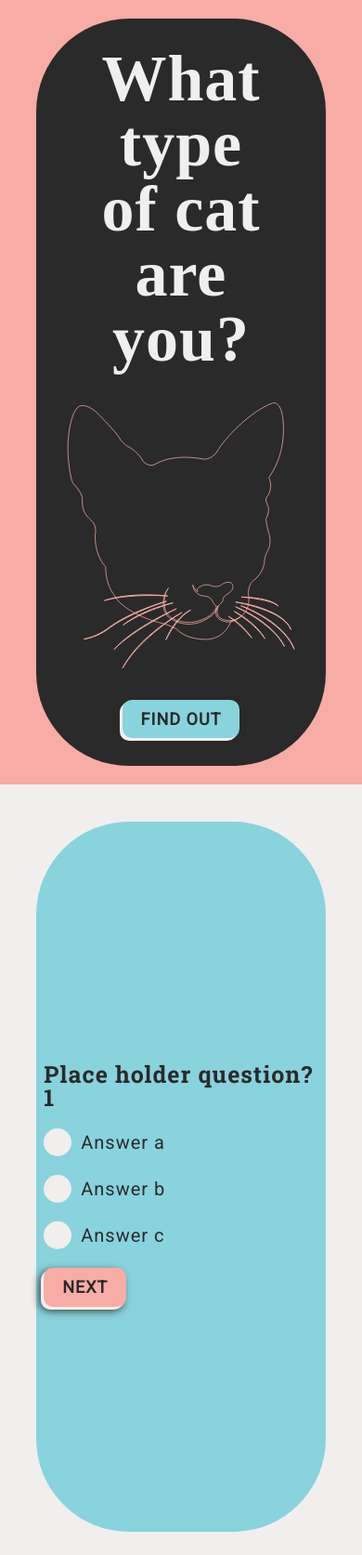
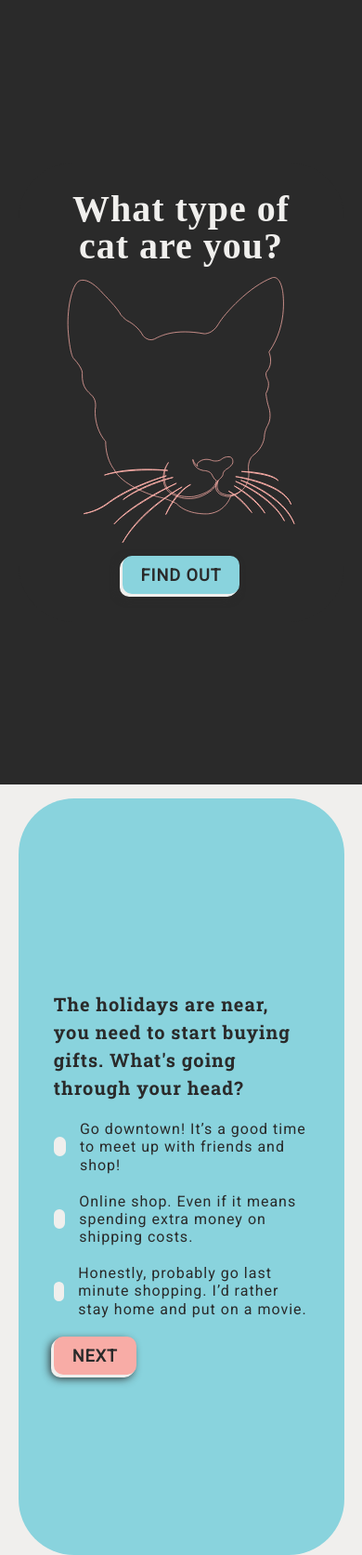
Before and after one commit to mattyrivera/matty_rivera_project3, a plain HTML site: page index.html in a window 390 px wide. Shown: the top 1673 px of the page at 93% size. Drawn offline with nearby package versions, Linux system fonts and the light colour scheme.

Commit message:
respnsive design updated

```diff
--- a/index.html
+++ b/index.html
@@ -175,18 +175,18 @@
                 <div class="question-section" id="first">
                     <div class="cat-question question-container1">
                         <fieldset class="fieldset-container">
-                            <h2 class="question-container">Place holder question? 1</h2>
+                            <h2 class="question-container">The holidays are near, you need to start buying gifts. What's going through your head?</h2>
                             <div class="answer-container">
                                 <input type="radio" class="cat-q1-a1" value="1" name="cat-q1-a" id="cat-q1-a1" required="required">
-                                <label for="cat-q1-a1" class="label-answer">Answer a</label>
+                                <label for="cat-q1-a1" class="label-answer">Go downtown! It’s a good time to meet up with friends and shop!</label>
                             </div>
                             <div class="answer-container">
                                 <input type="radio" class="cat-q1-a2" value="2" id="cat-q1-a2" name="cat-q1-a">
-                                <label for="cat-q1-a2" class="label-answer">Answer b</label>
+                                <label for="cat-q1-a2" class="label-answer">Online shop. Even if it means spending extra money on shipping costs.</label>
                             </div>
                             <div class="answer-container">
                                 <input type="radio" class="cat-q1-a3" value="3" id="cat-q1-a3" name="cat-q1-a">
-                                <label for="cat-q1-a3" class="label-answer">Answer c</label>
+                                <label for="cat-q1-a3" class="label-answer">Honestly, probably go last minute shopping. I’d rather stay home and put on a movie.</label>
                             </div>
                             <div class="button-next-container">
                                 <button class="button-next next-1" data-button="2">Next</button>
@@ -197,18 +197,18 @@
                 <div class="question-section" id="second">
                     <div class="cat-question question-container2">
                         <fieldset class="fieldset-container">
-                            <h2 class="question-container">Place holder question? 2</h2>
+                            <h2 class="question-container">You start your new job next Monday, what are your thoughts?</h2>
                             <div class="answer-container">
                                 <input type="radio" class="cat-q2-a1" value="1" name="cat-q2-a" id="cat-q2-a1" required="required">
-                                <label for="cat-q2-a1" class="label-answer">Answer a</label>
+                                <label for="cat-q2-a1" class="label-answer">I’m excited to meet all my soon-to-be co-workers!</label>
                             </div>
                             <div class="answer-container">
                                 <input type="radio" class="cat-q2-a2" value="2" id="cat-q2-a2" name="cat-q2-a">
-                                <label for="cat-q2-a2" class="label-answer">Answer b</label>
+                                <label for="cat-q2-a2" class="label-answer">I’m nervous but happy that I get to stay busy!</label>
                             </div>
                             <div class="answer-container">
                                 <input type="radio" class="cat-q2-a3" value="3" id="cat-q2-a3" name="cat-q2-a">
-                                <label for="cat-q2-a3" class="label-answer">Answer c</label>
+                                <label for="cat-q2-a3" class="label-answer">I’m happy, what else can I say?</label>
                             </div>
                             <div class="button-next-container">
                                 <button class="button-next next-2" data-button="3">Next</button>
@@ -219,18 +219,18 @@
                 <div class="question-section" id="third">
                     <div class="cat-question question-container3">
                         <fieldset class="fieldset-container">
-                            <h2 class="question-container">Place holder question? 3</h2>
+                            <h2 class="question-container">There’s a party coming up this weekend, what do you do?</h2>
                             <div class="answer-container">
                             <input type="radio" class="cat-q3-a1" value="1" id="cat-q3-a1" name="cat-q3-a" required="required">
-                            <label for="cat-q3-a1" class="label-answer">Answer a</label>
+                            <label for="cat-q3-a1" class="label-answer">I already know what outfit I’m going to wear! Let’s party already!</label>
                             </div>
                             <div class="answer-container">
                             <input type="radio" class="cat-q3-a2" value="2" id="cat-q3-a2" name="cat-q3-a">
-                            <label for="cat-q3-a2" class="label-answer">Answer b</label>
+                            <label for="cat-q3-a2" class="label-answer">Oh no! I can’t make it, I’ve got this thing that came up last minute.</label>
                             </div>
                             <div class="answer-container">
                             <input type="radio" class="cat-q3-a3" value="3" id="cat-q3-a3" name="cat-q3-a">
-                            <label for="cat-q3-a3" class="label-answer">Answer c</label>
+                            <label for="cat-q3-a3" class="label-answer">I guess I should go, I already used up all my excuses.</label>
                             </div>
                             <div class="button-next-container">
                                 <button class="button-next next-3" data-button="4">Next</button>
@@ -241,18 +241,18 @@
                 <div class="question-section" id="fourth">
                     <div class="cat-question question-container4">
                         <fieldset class="fieldset-container">
-                            <h2 class="question-container">Place holder question? 4</h2>
+                            <h2 class="question-container">Your friend group has arranged to go rock-climbing. Are you excited?</h2>
                             <div class="answer-container">
                             <input type="radio" class="cat-q4-a1" value="1" id="cat-q4-a1" name="cat-q4-a" required="required">
-                            <label for="cat-q4-a1" class="label-answer">Answer a</label>
+                            <label for="cat-q4-a1" class="label-answer">Can’t wait! It’s going to be a good time!</label>
                             </div>
                             <div class="answer-container">
                             <input type="radio" class="cat-q4-a2" value="2" id="cat-q4-a2" name="cat-q4-a">
-                            <label for="cat-q4-a2" class="label-answer">Answer b</label>
+                            <label for="cat-q4-a2" class="label-answer">Yesss! How many people are going though?</label>
                             </div>
                             <div class="answer-container">
                             <input type="radio" class="cat-q4-a3" value="3" id="cat-q4-a3" name="cat-q4-a">
-                            <label for="cat-q4-a3" class="label-answer">Answer c</label>
+                            <label for="cat-q4-a3" class="label-answer">I’m tired, I will sit this one out!</label>
                             </div>
                             <div class="button-next-container">
                                 <button class="button-next next-4" data-button="5">Next</button>
@@ -263,18 +263,18 @@
                 <div class="question-section" id="fifth">
                     <div class="cat-question question-container5">
                         <fieldset class="fieldset-container">
-                            <h2 class="question-container">Place holder question? 5</h2>
+                            <h2 class="question-container">What do you prefer to do on your free time?</h2>
                             <div class="answer-container">
                             <input type="radio" class="cat-q5-a1" value="1" id="cat-q5-a1" name="cat-q5-a" required="required">
-                            <label for="cat-q5-a1" class="label-answer">Answer a</label>
+                            <label for="cat-q5-a1" class="label-answer">Go for brunch, catch up with friends.</label>
                             </div>
                             <div class="answer-container">
                             <input type="radio" class="cat-q5-a2" value="2" id="cat-q5-a2" name="cat-q5-a">
-                            <label for="cat-q5-a2" class="label-answer">Answer b</label>
+                            <label for="cat-q5-a2" class="label-answer">Go to the gym!</label>
                             </div>
                             <div class="answer-container">
                             <input type="radio" class="cat-q5-a3" value="3" id="cat-q5-a3" name="cat-q5-a">
-                            <label for="cat-q5-a3" class="label-answer">Answer c</label>
+                            <label for="cat-q5-a3" class="label-answer">Clean, clean, clean!!!</label>
                             </div>
                         </fieldset>
                         <!-- SUBMIT BUTTON -->
--- a/styles/partials/_global.scss
+++ b/styles/partials/_global.scss
@@ -17,3 +17,11 @@ img {
 main {
     background: $off-light;
 }
+
+// ------------Responsive Design -------------------------
+
+@media (max-width: 560px) {
+    .wrapper {
+        width: 90%;
+    }
+}
--- a/styles/partials/_quiz-form.scss
+++ b/styles/partials/_quiz-form.scss
@@ -6,9 +6,10 @@
 .cat-question {
     background-size: cover;
     background-position: center;
+    background: red;
     height: 100%;
     border-radius: 100px;
-    padding: 30px 0;
+    padding: 30px 50px;
     display: flex;
     justify-content: center;
     flex-direction: column;
@@ -24,11 +25,14 @@
     border: none;
     display: flex;
     flex-direction: column;
-
+}
+.fieldset-container h2 {
+    align-content: center;
 }
 
 .question-container {
     @include heading-font(2.5rem);
+    line-height: 1.5;
 }
 
 .question-container1,
@@ -161,3 +165,55 @@ input[type="submit"] {
         box-shadow: 0 0 8px $darkest-color;
     }
 }
+
+// ------------Responsive Design -------------------------
+
+@media (max-width: 1115px) {
+    .answer-container input + label::before {
+        content: "";
+        width: 15px;
+        height: 15px;
+        border: 3px solid $off-light;
+        margin-right: 15px;
+
+    }
+
+    .answer-container input:checked + label::before {
+        width: 15px;
+        height: 15px;
+        margin-right: 15px;
+    }
+
+    .answer-container input:hover + label::before {
+        width: 15px;
+        height: 15px;
+        margin-right: 15px;
+    }
+}
+
+@media (max-width: 500px) {
+    .cat-question {
+        border-radius: 60px;
+        padding: 10px 30px;
+    }
+
+    .question-container {
+        font-size: 2rem;
+        margin-bottom: 45px;
+    }
+
+    .label-answer {
+    @include body-font (1.6rem);
+    }
+
+    .question-section {
+    height: 100vh;
+    padding: 15px 0;
+    }
+}
+
+@media (max-width: 480px) {
+    .question-container {
+        margin-bottom: 20px;
+    }
+}
--- a/styles/partials/_welcome.scss
+++ b/styles/partials/_welcome.scss
@@ -25,8 +25,8 @@ header {
     font-family: 'Playfair Display';
     color: $off-light;
     text-align: center;
-    padding: 0;
-    margin: 0 200px;
+    padding: 0 200px;
+    margin: 0;
 }
 
 .button-welcome-container {
@@ -99,3 +99,58 @@ path {
 }
 
 // ANIMATION ENDS
+
+
+// ------------Responsive Design -------------------------
+
+@media (max-width: 1140px) {
+    .heading-title {
+    padding: 0 145px;
+    }
+}
+
+
+@media (max-width: 912px) {
+    .heading-title {
+    padding: 0 110px;
+    }
+}
+
+@media (max-width: 774px) {
+    .heading-title {
+    padding: 0 55px;
+    }
+}
+
+
+@media (max-width: 765px) {
+    .heading-title {
+    font-size: 6rem;
+    padding: 0 50px;
+    }
+}
+
+
+@media (max-width: 768px) {
+    .heading-container {
+    border-radius: 60px;
+    }
+}
+
+@media (max-width: 500px) {
+    header {
+        background: $darkest-color;
+    }
+    .heading-title {
+        font-size: 4rem;
+    }
+}
+
+@media (max-width: 480px) {
+    .svg-cat {
+        padding-top: 10px;
+    }
+    .button-welcome-container {
+        padding-top: 10px;
+    }
+}
```
Also changed, not shown: scripts/script.js (+8 -7 lines), styles/styles.css.
